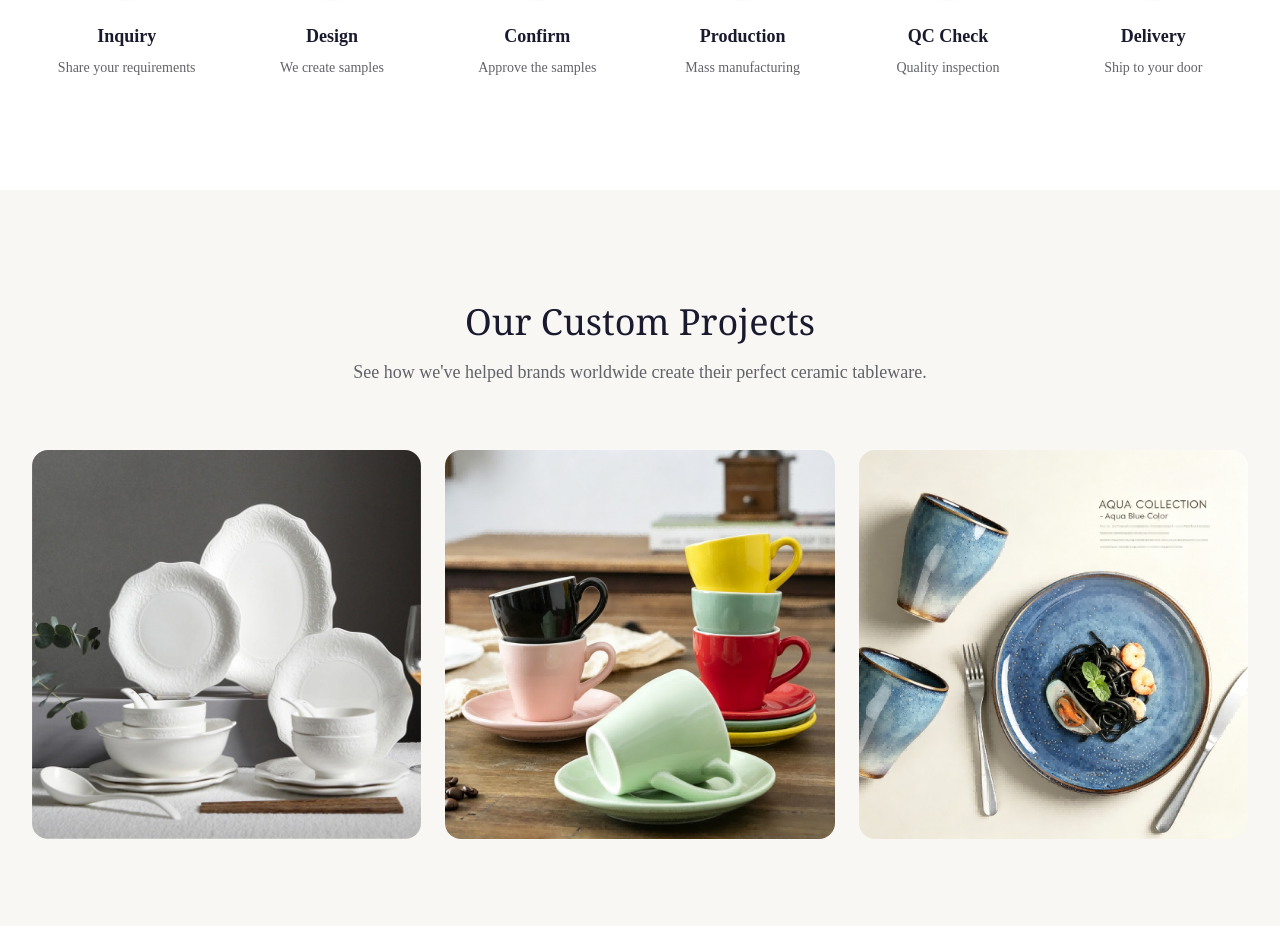
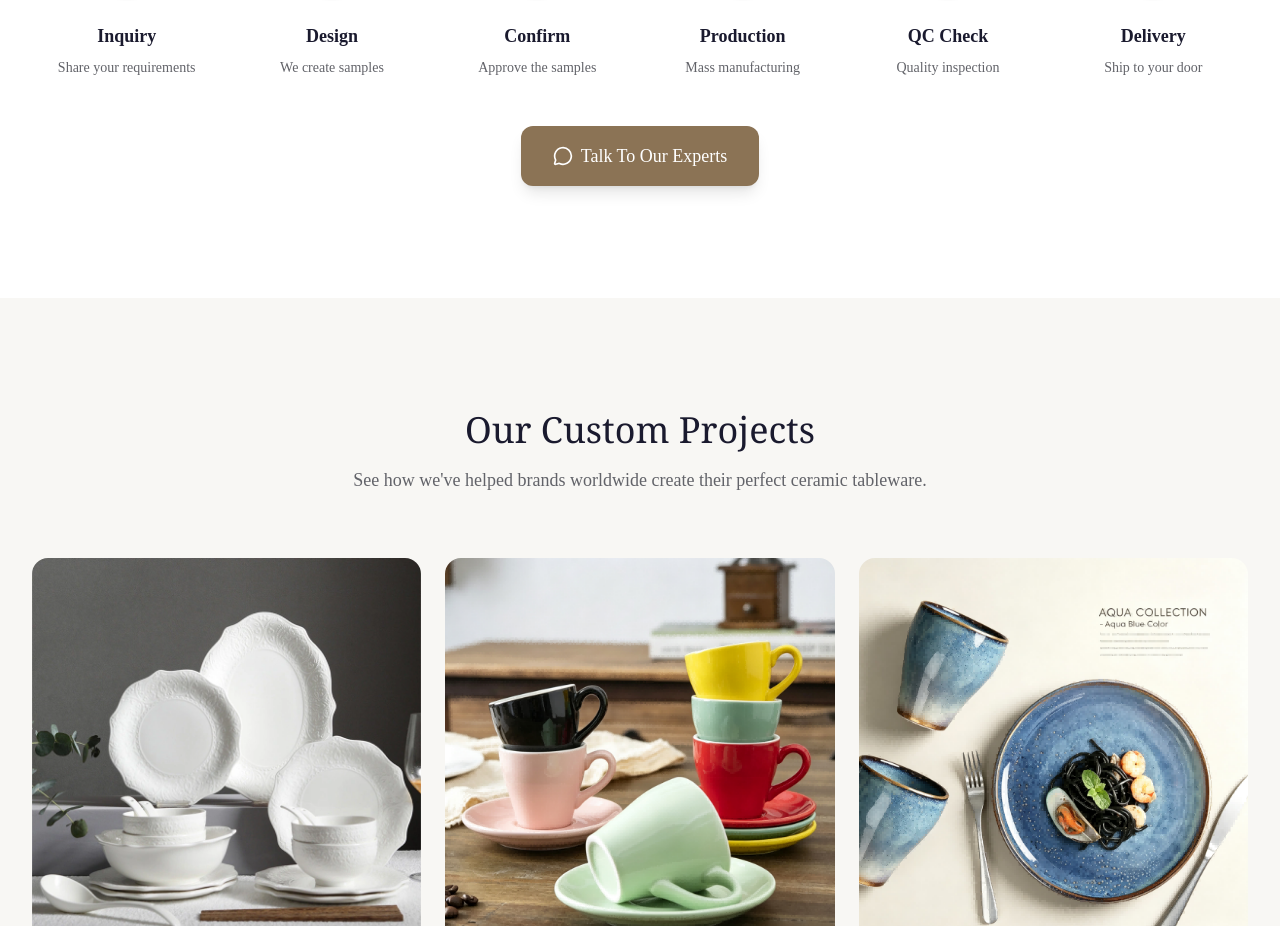
Before and after one commit to ADA-Ceramics/Ada-Ceramics-260525, a Next.js app: page /en/oem-odm in a window 1280 px wide. Shown: the part 3427-4353 px from the top of the page. Built offline with nearby package versions, Linux system fonts and the light colour scheme.

Commit message:
feat: add "Talk To Our Experts" button in "How It Works" section
Add WhatsApp button with pre-filled message for OEM/ODM inquiries

```diff
--- a/components/pages/oemodm-client.tsx
+++ b/components/pages/oemodm-client.tsx
@@ -13,6 +13,7 @@ import {
   ClipboardCheck,
   PenTool,
   Factory,
+  MessageCircle,
   ShieldCheck,
   Ship,
   CheckCircle2
@@ -365,6 +366,23 @@ export function OemOdmClient() {
               )
             })}
           </div>
+
+          {/* Talk To Our Experts 按钮 */}
+          <div className="mt-12 text-center">
+            <button
+              onClick={() => {
+                const message = "Hi, I'm interested in your OEM/ODM ceramic customization services. Could you tell me more about the process and pricing?";
+                window.open(
+                  `https://wa.me/8615919512131?text=${encodeURIComponent(message)}`,
+                  "_blank"
+                );
+              }}
+              className="inline-flex items-center gap-2 px-8 py-4 bg-[#8b7355] text-white text-lg font-medium rounded-lg hover:bg-[#6d5a43] transition-colors shadow-lg"
+            >
+              <MessageCircle className="w-5 h-5" />
+              Talk To Our Experts
+            </button>
+          </div>
         </div>
       </section>
 
```
